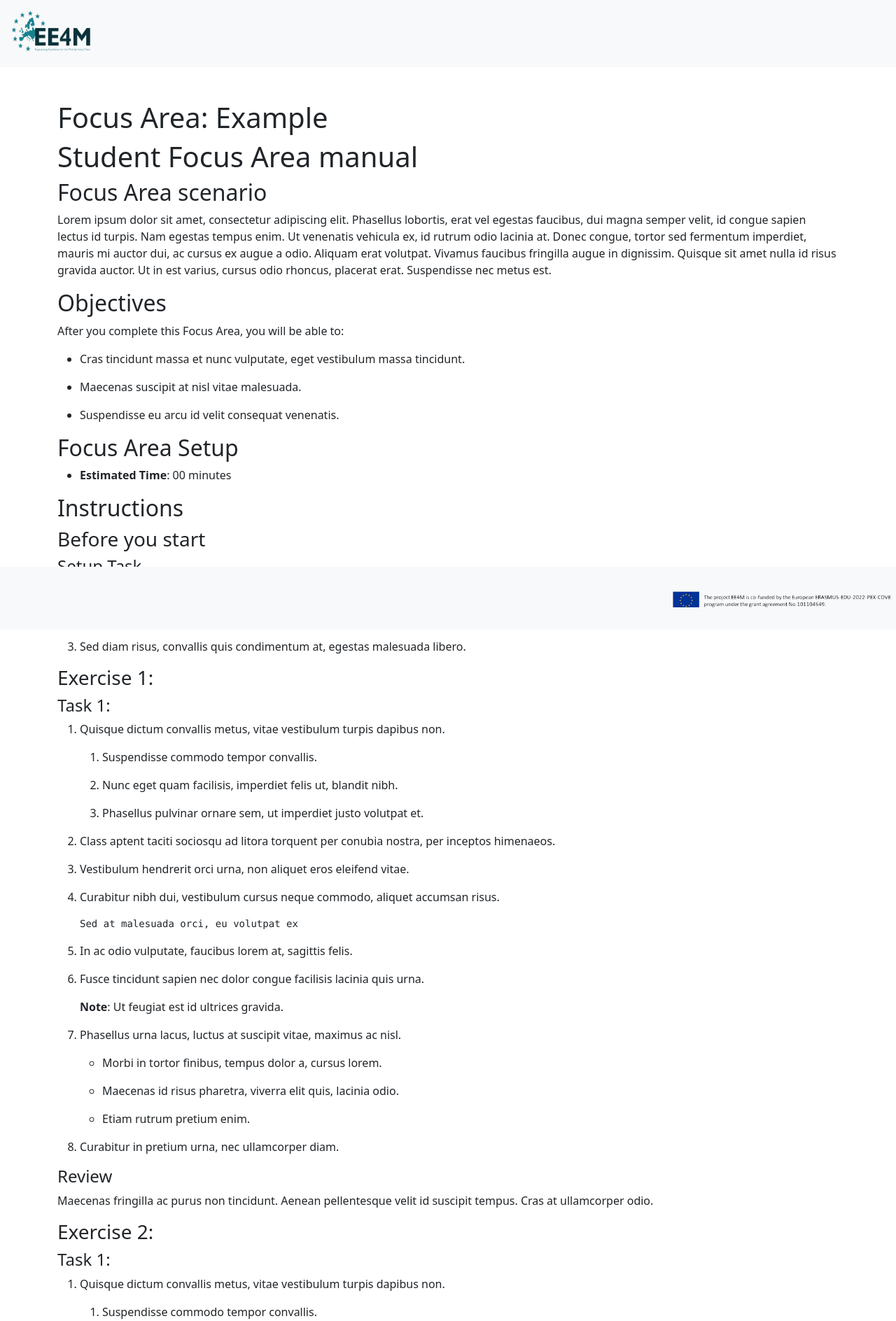
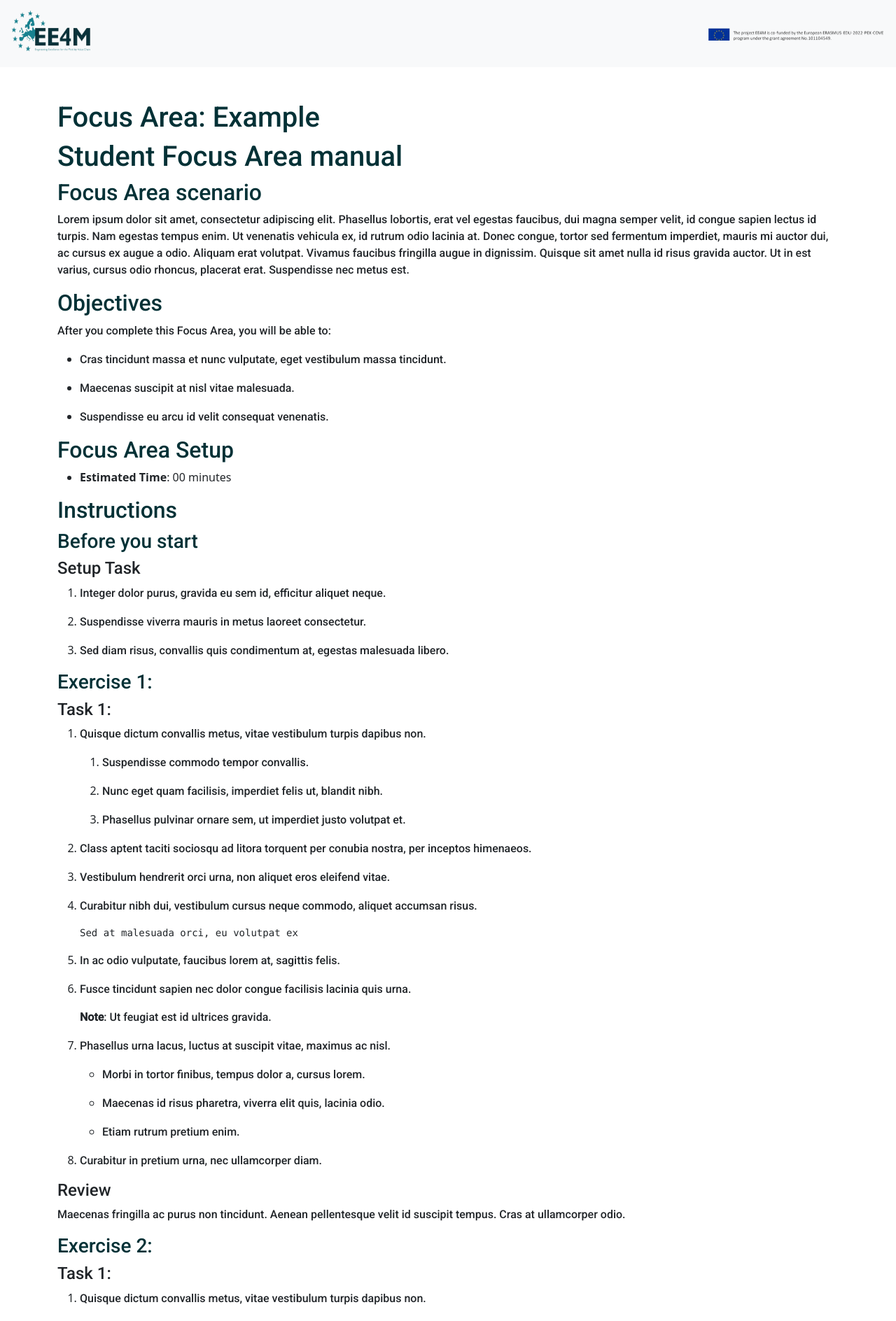
Before and after one commit to anderfrago/ee4m-theme, a Jekyll site: the page built from index.md, in a window 1280 px wide. Shown: the top 1888 px of the page at 70% size. Built offline with Jekyll 4.4.1, drawn with Linux system fonts in a browser that asks for light colours.

Commit message:
footer removed

```diff
--- a/_layouts/default.html
+++ b/_layouts/default.html
@@ -18,18 +18,16 @@
 <body>
 
 
-    <div>
-        <header class="d-flex ">
 
     <nav class="navbar navbar-expand-lg navbar-light bg-light">
         <div class="container-fluid">
-                    <a href="{{ site.baseurl }}"><img src="{{ site.baseurl }}/assets/images/ee4m-logo.png" alt="Logo" class="navbar-brand"
-                        style="width: 8rem; height: 5rem;" />
+            <a href="{{ site.baseurl }}"><img src="{{ site.baseurl }}/assets/images/ee4m-logo.png" alt="Logo"
+                    class="navbar-brand" style="width: 8rem; height: 5rem;" />
             </a>
 
             <button class="navbar-toggler" type="button" data-bs-toggle="collapse"
-                        data-bs-target="#navbarSupportedContent" aria-controls="navbarSupportedContent"
-                        aria-expanded="false" aria-label="Toggle navigation">
+                data-bs-target="#navbarSupportedContent" aria-controls="navbarSupportedContent" aria-expanded="false"
+                aria-label="Toggle navigation">
                 <span class="navbar-toggler-icon"></span>
             </button>
             <div class="collapse navbar-collapse" id="navbarSupportedContent">
@@ -37,11 +35,15 @@
                     {% assign pages = site.pages | sort: 'title' %}
                     {% for module in pages %}
                     {% if module.layout == "page" %}
-                            <li><a class="nav-link" href="{{ module.permalink }}">{{ module.title }}</a></li>
+                    <li><a class="nav-link m-2" href="{{ module.permalink }}">{{ module.title }}</a></li>
                     {% endif %}
                     {% endfor %}
 
                 </ul>
+            </div>
+            <div class="d-flex justify-content-end">
+                <img src="{{ site.baseurl }}/assets/images/eu-cofounded.png" alt="Logo"
+                    class="img-fluid w-25 h-25 my-auto" />
             </div>
         </div>
     </nav>
@@ -52,14 +54,6 @@
             {{ content }}
         </article>
     </main>
-        <footer class="d-flex fixed-bottom">
-            <div class="my-auto d-flex justify-content-end w-100">
-                <img src="{{ site.baseurl }}/assets/images/eu-cofounded.png" alt="Logo"
-                    class="img-fluid w-25 h-25 my-auto" />
-            </div>
-        </footer>
-    </div>
-
 
 </body>
 
--- a/_layouts/home.html
+++ b/_layouts/home.html
@@ -5,14 +5,10 @@ layout: default
 <body>
 
     <div class="container my-5">
-
         <main class="mx-auto">
             <article class="mb-5 pb-3">
                 {{ content }}
             </article>
         </main>
-
     </div>
-
-
 </body>
--- a/_layouts/page.html
+++ b/_layouts/page.html
@@ -3,15 +3,11 @@ layout: default
 ---
 
 <body>
-
     <div class="container my-5">
         <main class="mx-auto">
             <article class="mb-5 pb-3">
                 {{ content }}
             </article>
         </main>
-
     </div>
-
-
 </body>
--- a/assets/css/style.css
+++ b/assets/css/style.css
@@ -1,15 +1,34 @@
 @import "bootstrap.min.css";
 @import url("https://cdn.jsdelivr.net/npm/bootstrap-icons@1.11.3/font/bootstrap-icons.min.css");
+@import url("https://fonts.googleapis.com/css2?family=Roboto:wght@500&display=swap");
+h1,
+h2,
+h3 {
+  color: #033136;
+}
+
+h1,
+h2,
+h3,
+h4,
+h5,
+h6,
+p {
+  font-family: "Roboto", serif !important;
+  font-optical-sizing: auto !important;
+  font-weight: 500 !important;
+  font-style: normal !important;
+  font-variation-settings: "wdth" 100 !important;
+}
+
 header,
-main,
-footer {
+main {
   display: grid;
   min-height: 10vh;
   grid-template-rows: auto 1fr auto;
 }
 
-header,
-footer {
+header {
   background-color: #f8f9fa;
 }
 
```
Also changed, not shown: assets/scss/style.scss (+23 -4 lines), 1 other file. Lines whose indentation alone changed are shown as unchanged.
